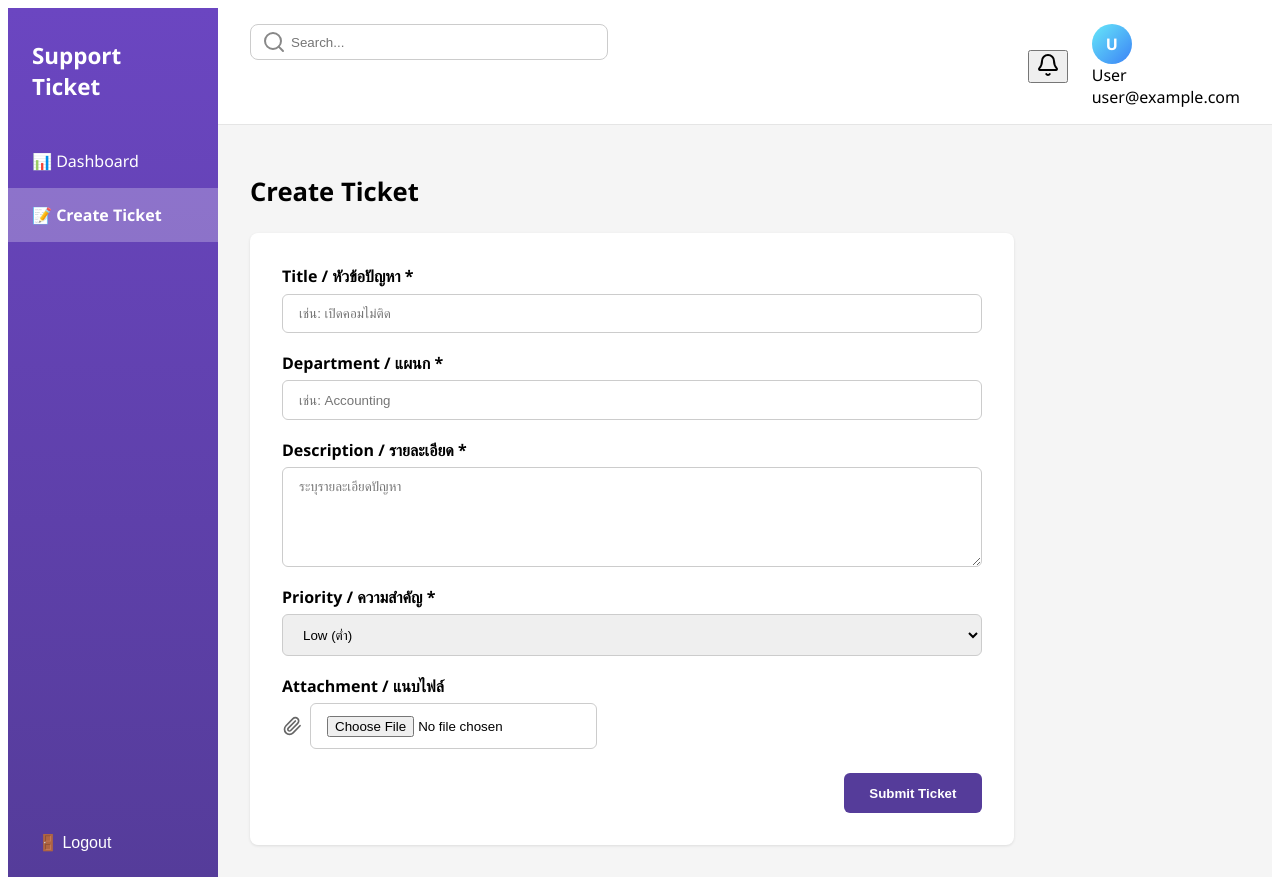
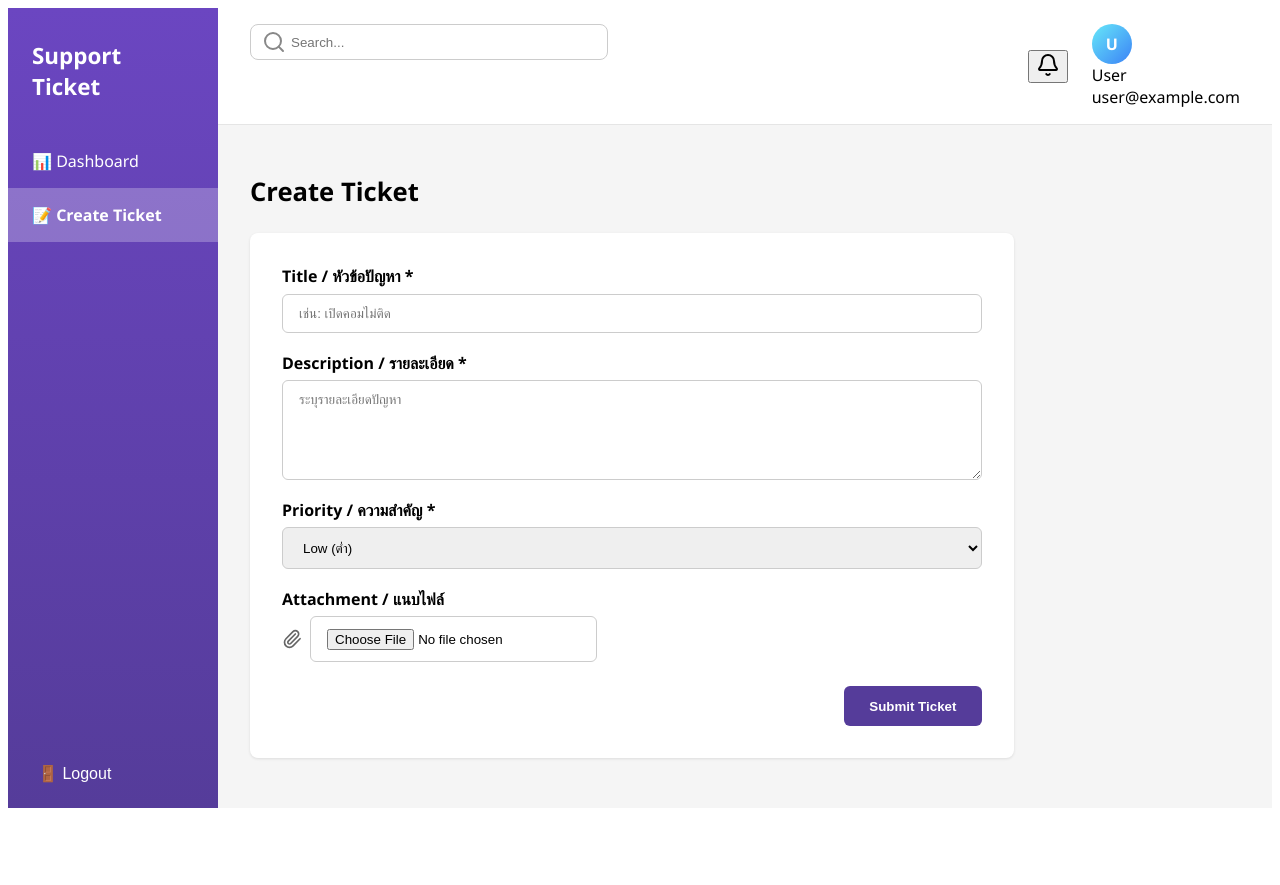
Before and after one commit to Thita13/SA-Project, a React app in the folder frontend/: page /user/create in a window 1280 px wide. After the commit the page ends 816 px from the top, so only its background shows below. Built offline with nearby package versions, Linux system fonts and the light colour scheme; the HTML template or start-up script is replaced by a standard one.

Commit message:
ลบแผนกออก

```diff
--- a/frontend/src/views/User/CreateTicket.jsx
+++ b/frontend/src/views/User/CreateTicket.jsx
@@ -105,19 +105,6 @@ export default function CreateTicket() {
               />
             </div>
 
-            {/* Department */}
-            <div className="form-group">
-              <label>Department / แผนก *</label>
-              <input
-                type="text"
-                required
-                name="department"
-                placeholder="เช่น: Accounting"
-                value={formData.department}
-                onChange={handleChange}
-              />
-            </div>
-
             {/* Description */}
             <div className="form-group">
               <label>Description / รายละเอียด *</label>
```
